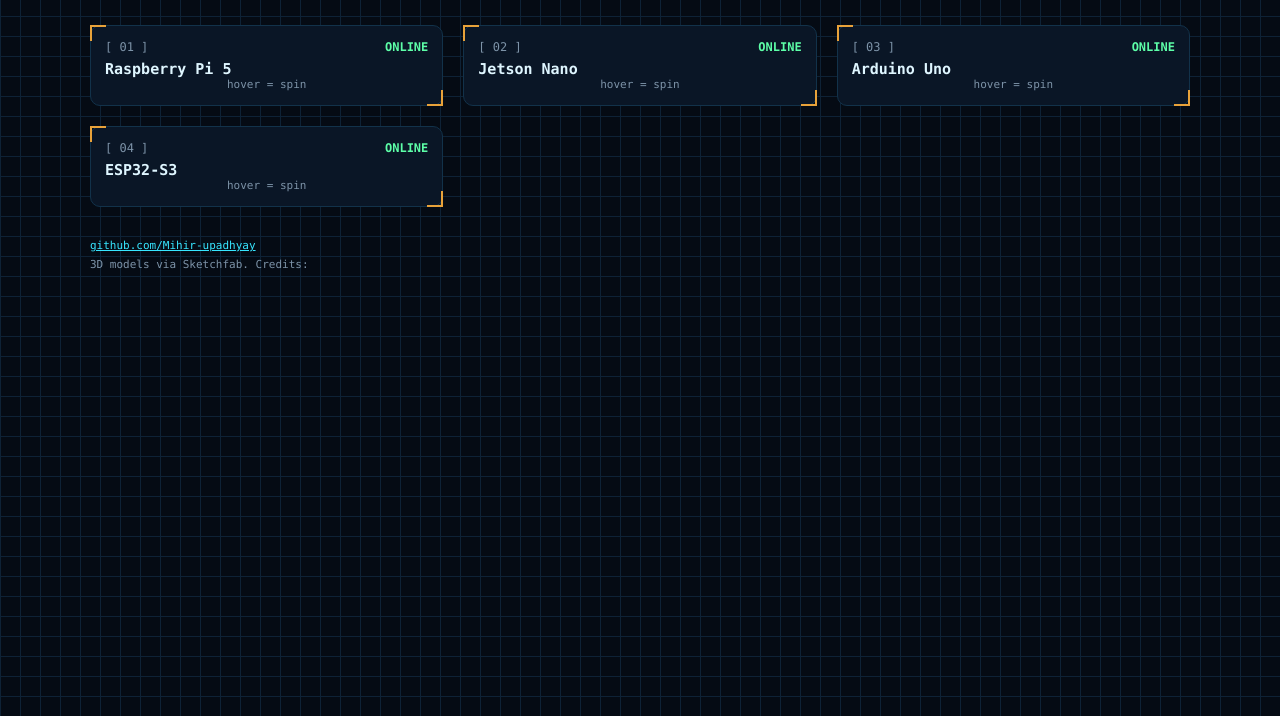
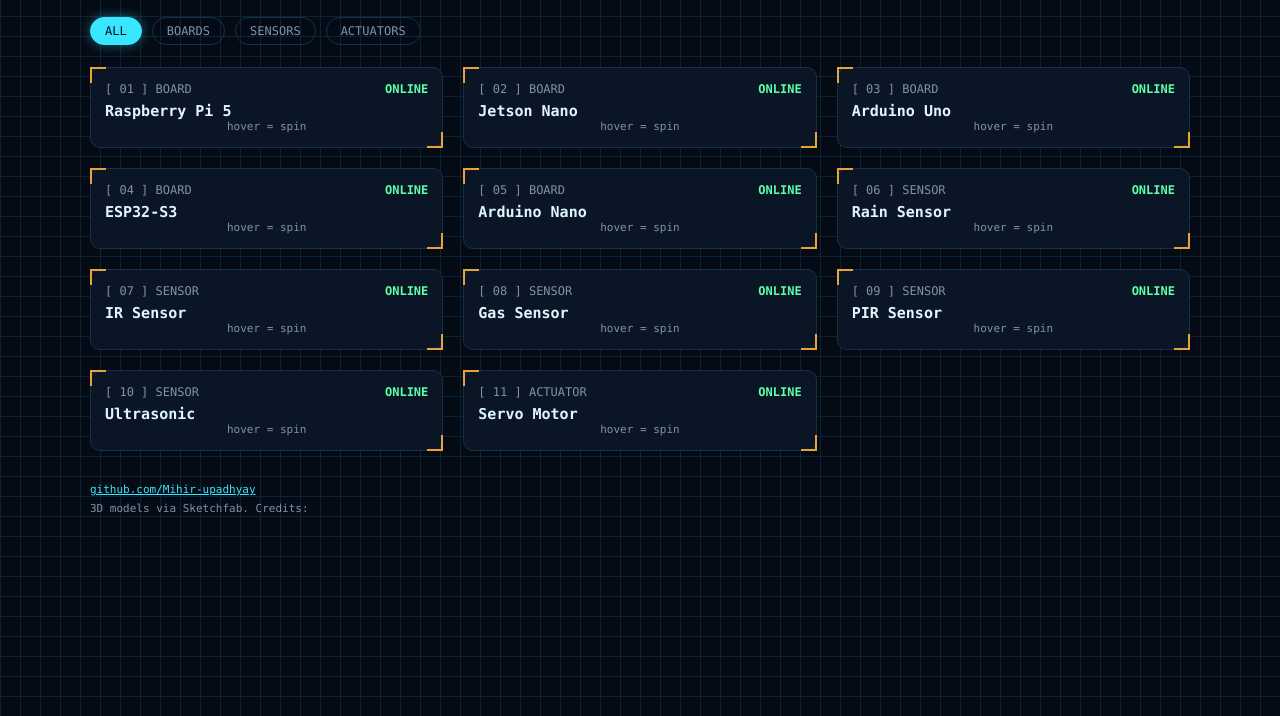
Before and after one commit to Mihir-upadhyay/hardware-lab, a plain HTML site: page index.html in a window 1280 px wide. Shown: the part 84-800 px from the top of the page. Drawn offline with Linux system fonts and the light colour scheme; some packages are replaced by stand-ins of ours; a script that the page names is missing.

Commit message:
Update index.html

```diff
--- a/index.html
+++ b/index.html
@@ -12,9 +12,14 @@
     font-family:'JetBrains Mono','Fira Code',Consolas,monospace;
     background-image:linear-gradient(#0e2236 1px,transparent 1px),linear-gradient(90deg,#0e2236 1px,transparent 1px);
     background-size:20px 20px}
-  header{max-width:1100px;margin:0 auto 28px}
+  header{max-width:1100px;margin:0 auto 20px}
   h1{margin:0;font-size:24px;color:var(--cyan);text-shadow:0 0 10px var(--cyan)}
   .sub{color:var(--dim);font-size:13px;margin-top:6px}
+  .filters{max-width:1100px;margin:0 auto 22px;display:flex;gap:10px;flex-wrap:wrap}
+  .filters button{font:inherit;font-size:12px;color:var(--dim);background:transparent;border:1px solid var(--line);
+    border-radius:999px;padding:6px 14px;cursor:pointer;transition:all .2s}
+  .filters button:hover{color:var(--cyan);border-color:var(--cyan)}
+  .filters button.on{color:var(--bg);background:var(--cyan);border-color:var(--cyan);box-shadow:0 0 12px rgba(55,230,255,.4)}
   .grid{max-width:1100px;margin:0 auto;display:grid;gap:20px;grid-template-columns:repeat(auto-fit,minmax(320px,1fr))}
   .card{position:relative;background:var(--panel);border:1px solid var(--line);border-radius:10px;
     padding:14px;scroll-margin-top:20px;transition:border-color .2s,box-shadow .2s}
@@ -22,6 +27,7 @@
   .card::before,.card::after{content:"";position:absolute;width:14px;height:14px;border:2px solid var(--amber)}
   .card::before{top:-1px;left:-1px;border-right:0;border-bottom:0}
   .card::after{bottom:-1px;right:-1px;border-left:0;border-top:0}
+  .card.hide{display:none}
   .tag{display:flex;justify-content:space-between;font-size:12px;color:var(--dim)}
   .tag b{color:var(--green)}
   h2{margin:6px 0 0;font-size:15px}
@@ -34,12 +40,19 @@
 <body>
 <header>
   <h1>HARDWARE LAB</h1>
-  <div class="sub">boards i have built with &middot; hover to spin &middot; drag to rotate &middot; scroll to zoom</div>
+  <div class="sub">boards, sensors and actuators i have built with &middot; hover to spin &middot; drag to rotate &middot; scroll to zoom</div>
 </header>
 
+<nav class="filters">
+  <button class="on" data-f="all">ALL</button>
+  <button data-f="board">BOARDS</button>
+  <button data-f="sensor">SENSORS</button>
+  <button data-f="actuator">ACTUATORS</button>
+</nav>
+
 <main class="grid">
-  <section class="card" id="rpi5">
-    <div class="tag"><span>[ 01 ]</span><b>ONLINE</b></div>
+  <section class="card" id="rpi5" data-group="board">
+    <div class="tag"><span>[ 01 ] BOARD</span><b>ONLINE</b></div>
     <h2>Raspberry Pi 5</h2>
     <model-viewer src="models/raspberry-pi-5.glb" alt="Raspberry Pi 5 3D model"
       camera-controls rotation-per-second="40deg" interaction-prompt="none"
@@ -47,8 +60,8 @@
     <div class="hint">hover = spin</div>
   </section>
 
-  <section class="card" id="jetson">
-    <div class="tag"><span>[ 02 ]</span><b>ONLINE</b></div>
+  <section class="card" id="jetson" data-group="board">
+    <div class="tag"><span>[ 02 ] BOARD</span><b>ONLINE</b></div>
     <h2>Jetson Nano</h2>
     <model-viewer src="models/jetson-nano.glb" alt="Jetson Nano 3D model"
       camera-controls rotation-per-second="40deg" interaction-prompt="none"
@@ -56,8 +69,8 @@
     <div class="hint">hover = spin</div>
   </section>
 
-  <section class="card" id="arduino">
-    <div class="tag"><span>[ 03 ]</span><b>ONLINE</b></div>
+  <section class="card" id="arduino" data-group="board">
+    <div class="tag"><span>[ 03 ] BOARD</span><b>ONLINE</b></div>
     <h2>Arduino Uno</h2>
     <model-viewer src="models/arduino-uno.glb" alt="Arduino Uno 3D model"
       camera-controls rotation-per-second="40deg" interaction-prompt="none"
@@ -65,10 +78,73 @@
     <div class="hint">hover = spin</div>
   </section>
 
-  <section class="card" id="esp32s3">
-    <div class="tag"><span>[ 04 ]</span><b>ONLINE</b></div>
+  <section class="card" id="esp32s3" data-group="board">
+    <div class="tag"><span>[ 04 ] BOARD</span><b>ONLINE</b></div>
     <h2>ESP32-S3</h2>
     <model-viewer src="models/esp32-s3.glb" alt="ESP32-S3 3D model"
+      camera-controls rotation-per-second="40deg" interaction-prompt="none"
+      shadow-intensity="1" exposure="1.1" environment-image="neutral" loading="lazy"></model-viewer>
+    <div class="hint">hover = spin</div>
+  </section>
+
+  <section class="card" id="nano" data-group="board">
+    <div class="tag"><span>[ 05 ] BOARD</span><b>ONLINE</b></div>
+    <h2>Arduino Nano</h2>
+    <model-viewer src="models/arduino-nano.glb" alt="Arduino Nano 3D model"
+      camera-controls rotation-per-second="40deg" interaction-prompt="none"
+      shadow-intensity="1" exposure="1.1" environment-image="neutral" loading="lazy"></model-viewer>
+    <div class="hint">hover = spin</div>
+  </section>
+
+  <section class="card" id="rain" data-group="sensor">
+    <div class="tag"><span>[ 06 ] SENSOR</span><b>ONLINE</b></div>
+    <h2>Rain Sensor</h2>
+    <model-viewer src="models/rain-sensor.glb" alt="Rain Sensor 3D model"
+      camera-controls rotation-per-second="40deg" interaction-prompt="none"
+      shadow-intensity="1" exposure="1.1" environment-image="neutral" loading="lazy"></model-viewer>
+    <div class="hint">hover = spin</div>
+  </section>
+
+  <section class="card" id="ir" data-group="sensor">
+    <div class="tag"><span>[ 07 ] SENSOR</span><b>ONLINE</b></div>
+    <h2>IR Sensor</h2>
+    <model-viewer src="models/ir-sensor.glb" alt="IR Sensor 3D model"
+      camera-controls rotation-per-second="40deg" interaction-prompt="none"
+      shadow-intensity="1" exposure="1.1" environment-image="neutral" loading="lazy"></model-viewer>
+    <div class="hint">hover = spin</div>
+  </section>
+
+  <section class="card" id="gas" data-group="sensor">
+    <div class="tag"><span>[ 08 ] SENSOR</span><b>ONLINE</b></div>
+    <h2>Gas Sensor</h2>
+    <model-viewer src="models/gas-sensor.glb" alt="Gas Sensor 3D model"
+      camera-controls rotation-per-second="40deg" interaction-prompt="none"
+      shadow-intensity="1" exposure="1.1" environment-image="neutral" loading="lazy"></model-viewer>
+    <div class="hint">hover = spin</div>
+  </section>
+
+  <section class="card" id="pir" data-group="sensor">
+    <div class="tag"><span>[ 09 ] SENSOR</span><b>ONLINE</b></div>
+    <h2>PIR Sensor</h2>
+    <model-viewer src="models/pir-sensor.glb" alt="PIR Sensor 3D model"
+      camera-controls rotation-per-second="40deg" interaction-prompt="none"
+      shadow-intensity="1" exposure="1.1" environment-image="neutral" loading="lazy"></model-viewer>
+    <div class="hint">hover = spin</div>
+  </section>
+
+  <section class="card" id="ultrasonic" data-group="sensor">
+    <div class="tag"><span>[ 10 ] SENSOR</span><b>ONLINE</b></div>
+    <h2>Ultrasonic</h2>
+    <model-viewer src="models/ultrasonic-sensor.glb" alt="Ultrasonic 3D model"
+      camera-controls rotation-per-second="40deg" interaction-prompt="none"
+      shadow-intensity="1" exposure="1.1" environment-image="neutral" loading="lazy"></model-viewer>
+    <div class="hint">hover = spin</div>
+  </section>
+
+  <section class="card" id="servo" data-group="actuator">
+    <div class="tag"><span>[ 11 ] ACTUATOR</span><b>ONLINE</b></div>
+    <h2>Servo Motor</h2>
+    <model-viewer src="models/servo-motor.glb" alt="Servo Motor 3D model"
       camera-controls rotation-per-second="40deg" interaction-prompt="none"
       shadow-intensity="1" exposure="1.1" environment-image="neutral" loading="lazy"></model-viewer>
     <div class="hint">hover = spin</div>
@@ -86,6 +162,17 @@
     m.addEventListener('mouseenter', function () { m.autoRotate = true; });
     m.addEventListener('mouseleave', function () { m.autoRotate = false; });
   });
+  var btns = document.querySelectorAll('.filters button');
+  btns.forEach(function (b) {
+    b.addEventListener('click', function () {
+      btns.forEach(function (x) { x.classList.remove('on'); });
+      b.classList.add('on');
+      var f = b.dataset.f;
+      document.querySelectorAll('.card').forEach(function (c) {
+        c.classList.toggle('hide', f !== 'all' && c.dataset.group !== f);
+      });
+    });
+  });
 </script>
 </body>
 </html>
```
